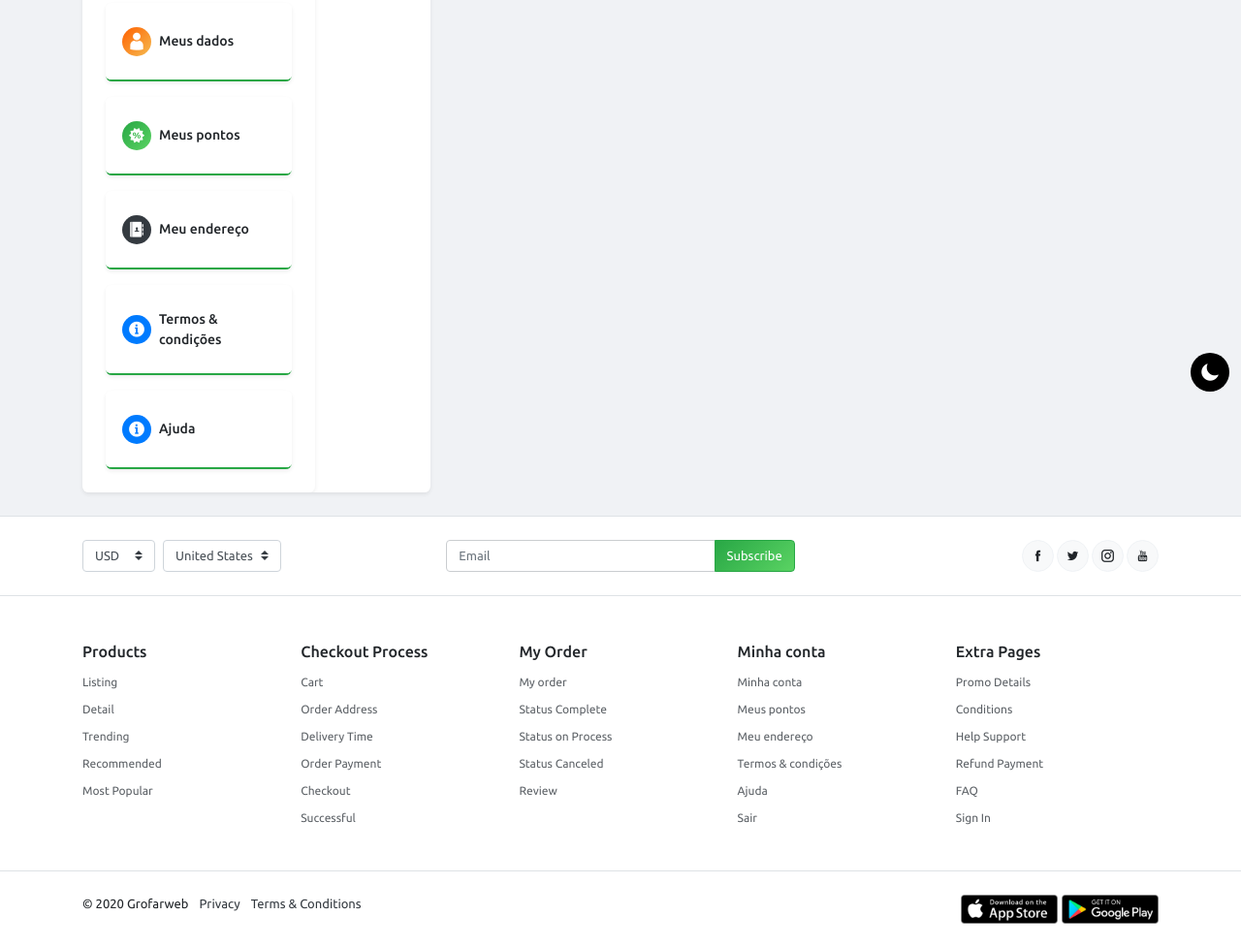
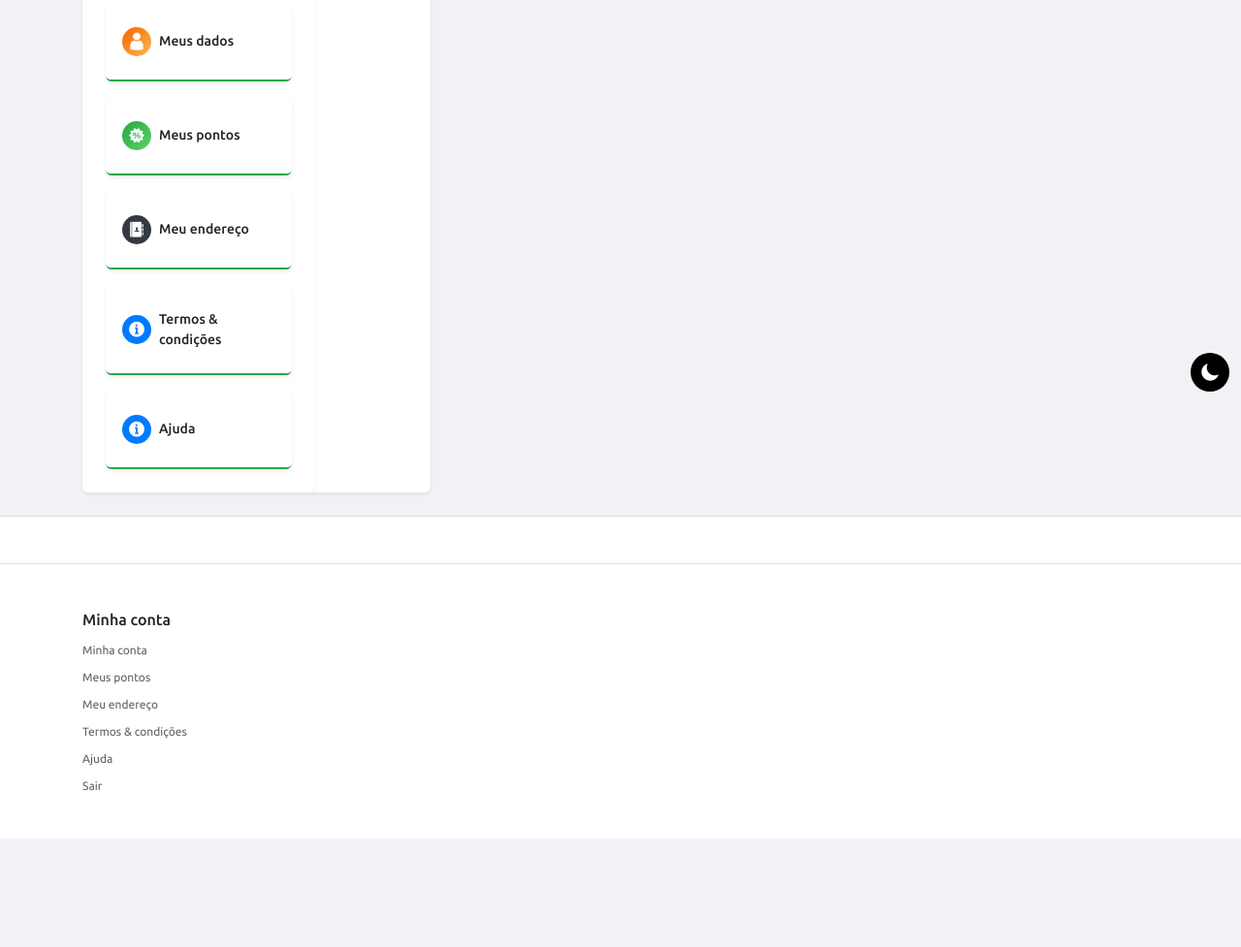
Before and after one commit to nbernardo/primo, a website: page app/template/my_account.html in a window 1280 px wide. Shown: the part 326-1303 px from the top of the page at 97% size. After the commit the page ends 1191 px from the top, so only its background shows below. Drawn offline with nearby package versions, Linux system fonts and the light colour scheme.

Commit message:
Update my_account.html

```diff
--- a/app/template/my_account.html
+++ b/app/template/my_account.html
@@ -720,80 +720,12 @@
       <!-- footer -->
       <footer class="section-footer border-top bg-white">
          <section class="footer-top py-4">
-            <div class="container">
-               <div class="row">
-                  <div class="col-md-4">
-                     <div class="form-inline">
-                        <select class="custom-select mr-2">
-                           <option>USD</option>
-                           <option>EUR</option>
-                           <option>RUBL</option>
-                        </select>
-                        <select class="custom-select">
-                           <option>United States</option>
-                           <option>Russia</option>
-                           <option>Uzbekistan</option>
-                        </select>
-                     </div>
-                     <!-- form-inline.// -->
-                  </div>
-                  <div class="col-md-4">
-                     <form>
-                        <div class="input-group">
-                           <input type="text" placeholder="Email" class="form-control" name="">
-                           <span class="input-group-append">
-                           <button type="submit" class="btn btn-success"> Subscribe</button>
-                           </span>
-                        </div>
-                        <!-- input-group.// -->
-                     </form>
-                  </div>
-                  <div class="col-md-4 text-md-right">
-                     <a href="#" class="btn btn-icon btn-light"><i class="icofont-facebook"></i></a>
-                     <a href="#" class="btn btn-icon btn-light"><i class="icofont-twitter"></i></a>
-                     <a href="#" class="btn btn-icon btn-light"><i class="icofont-instagram"></i></a>
-                     <a href="#" class="btn btn-icon btn-light"><i class="icofont-youtube"></i></a>
-                  </div>
-               </div>
-               <!-- row.// -->
-            </div>
             <!-- //container -->
          </section>
          <!-- footer-top.// -->
          <section class="footer-main border-top pt-5 pb-4">
             <div class="container">
                <div class="row">
-                  <aside class="col-md">
-                     <h6 class="title">Products</h6>
-                     <ul class="list-unstyled list-padding">
-                        <li> <a href="listing.html" class="text-dark">Listing</a></li>
-                        <li> <a href="product_details.html" class="text-dark">Detail</a></li>
-                        <li> <a href="picks_today.html" class="text-dark">Trending</a></li>
-                        <li> <a href="recommend.html" class="text-dark">Recommended</a></li>
-                        <li> <a href="fresh_vegan.html" class="text-dark">Most Popular</a></li>
-                     </ul>
-                  </aside>
-                  <aside class="col-md">
-                     <h6 class="title">Checkout Process</h6>
-                     <ul class="list-unstyled list-padding">
-                        <li> <a href="cart.html" class="text-dark">Cart</a></li>
-                        <li> <a href="cart.html" class="text-dark">Order Address</a></li>
-                        <li> <a href="cart.html" class="text-dark">Delivery Time</a></li>
-                        <li> <a href="cart.html" class="text-dark">Order Payment</a></li>
-                        <li> <a href="checkout.html" class="text-dark">Checkout</a></li>
-                        <li> <a href="successful.html" class="text-dark">Successful</a></li>
-                     </ul>
-                  </aside>
-                  <aside class="col-md">
-                     <h6 class="title">My Order</h6>
-                     <ul class="list-unstyled list-padding">
-                        <li> <a href="my_order.html" class="text-dark">My order</a></li>
-                        <li> <a href="status_complete.html" class="text-dark">Status Complete</a></li>
-                        <li> <a href="status_onprocess.html" class="text-dark">Status on Process</a></li>
-                        <li> <a href="status_canceled.html" class="text-dark">Status Canceled</a></li>
-                        <li> <a href="review.html" class="text-dark">Review</a></li>
-                     </ul>
-                  </aside>
                   <aside class="col-md">
                      <h6 class="title">Minha conta</h6>
                      <ul class="list-unstyled list-padding">
@@ -805,41 +737,11 @@
                         <li> <a class="text-dark" href="signin.html"> Sair</a></li>
                      </ul>
                   </aside>
-                  <aside class="col-md">
-                     <h6 class="title">Extra Pages</h6>
-                     <ul class="list-unstyled list-padding">
-                                                <li><a href="promo_details.html" class="text-dark"> Promo Details </a></li>
-                        <li><a href="terms_conditions.html" class="text-dark"> Conditions </a></li>
-                        <li><a href="help_support.html" class="text-dark"> Help Support </a></li>
-                        <li><a href="refund_payment.html" class="text-dark"> Refund Payment </a></li>
-                        <li><a href="faq.html" class="text-dark"> FAQ </a></li>
-                        <li><a href="signin.html" class="text-dark"> Sign In </a></li>
-                     </ul>
-                  </aside>
                </div>
                <!-- row.// -->
             </div>
             <!-- //container -->
          </section>
-         <!-- footer-top.// -->
-         <section class="footer-bottom border-top py-4">
-            <div class="container">
-               <div class="row">
-                  <div class="col-md-6">
-                     <span class="pr-2">© 2020 Grofarweb</span>
-                     <span class="pr-2"><a href="privacy.html" class="text-dark">Privacy</a></span>
-                     <span class="pr-2"><a href="terms&conditions.html" class="text-dark">Terms & Conditions</a></span>
-                  </div>
-                  <div class="col-md-6 text-md-right">
-                     <a href=""><img src="img/appstore.png" height="30"></a>
-                     <a href=""><img src="img/playmarket.png" height="30"></a>
-                  </div>
-               </div>
-               <!-- row.// -->
-            </div>
-            <!-- //container -->
-         </section>
-      </footer>
       <!-- Bootstrap core JavaScript -->
       <div class="modal fade right-modal" id="login" tabindex="-1" role="dialog" aria-labelledby="exampleModalLabel" aria-hidden="true">
          <div class="modal-dialog modal-dialog-centered">
```
